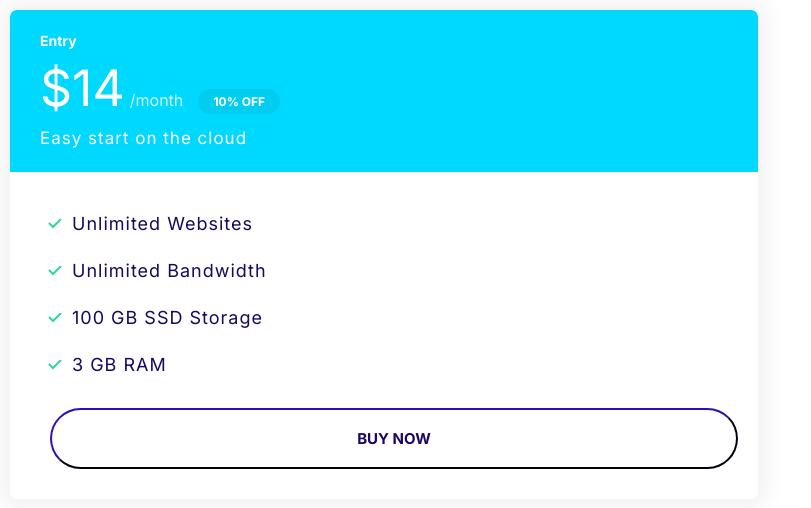
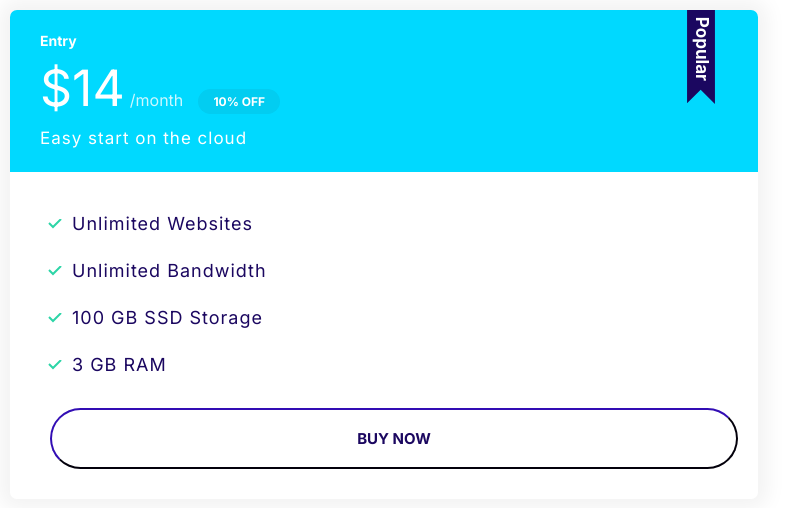
Before and after one commit to Seba0702/Moshify, a plain HTML site: page index.html in a window 1280 px wide. Shown: the whole page, without its empty margins (0-811 px from the left). Drawn offline with Linux system fonts and the light colour scheme.

Commit message:
Add popular badge styling

```diff
--- a/css/styles.css
+++ b/css/styles.css
@@ -351,6 +351,19 @@ a {
   letter-spacing: 1px;
 }
 
+.plan--popular .card__header {
+  position: relative;
+}
+
+.plan--popular .card__header::before {
+  content: url(../icons/popular.svg);
+  width: 40px;
+  display: inline-block;
+  position: absolute;
+  top: -6px;
+  right: 5%;
+}
+
 @media screen and (min-width: 1024px) {
   .plan__name {
     font-size: 1.4rem;
--- a/index.html
+++ b/index.html
@@ -15,7 +15,7 @@
   </head>
   <body>
     <div style="width: 60%; padding: 1rem">
-      <div class="plan">
+      <div class="plan plan--popular">
         <div class="card card--secondary">
           <header class="card__header">
             <h3 class="plan__name">Entry</h3>
```
Also changed, not shown: icons/popular.svg (added).
